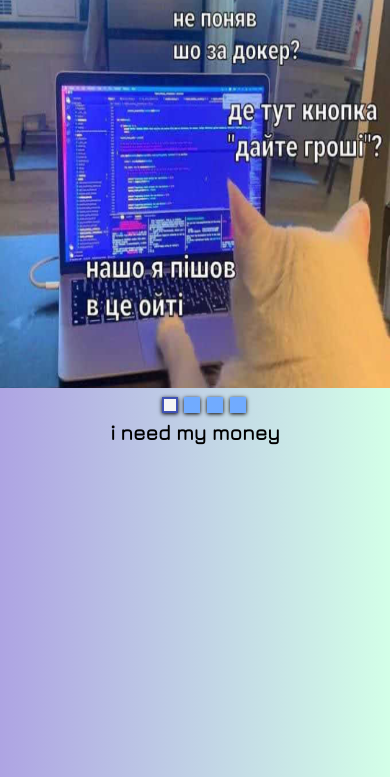
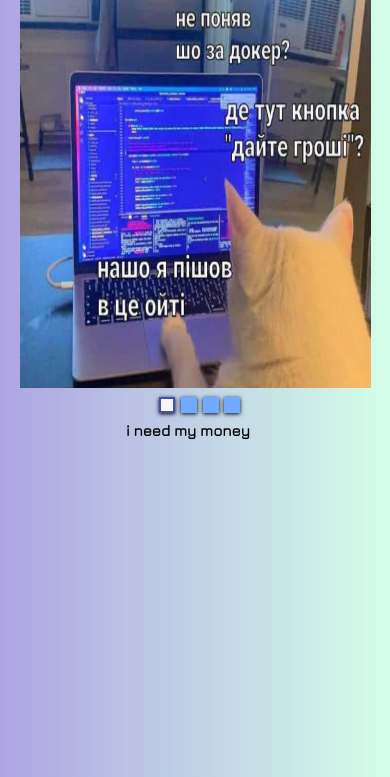
Before and after one commit to drbehavr/cssMemSlider, a plain HTML site: page index.html in a window 390 px wide. Shown: the part 67-844 px from the top of the page. Drawn offline with nearby package versions, Linux system fonts and the light colour scheme.

Commit message:
refactor:change wrapper size for adaptive,fix problem with control btns 2022-05-17 15:19:33

```diff
--- a/style.css
+++ b/style.css
@@ -77,7 +77,7 @@ body {
 
 #slides {
    width: 400%;
-   height: 100%;
+   height: 42rem;
    display: flex;
    transition: all 1s ease;
    overflow: hidden;
@@ -130,7 +130,7 @@ input[name="r"] {
   display: none;
 }
 .control {
-  width: 100%;
+  width: 99%;
   display: flex;
   align-items: center;
   flex-direction: row;
@@ -205,34 +205,65 @@ input[name="r"] {
 }
 /*adaptive*/
 
-
+@media (max-width:1300px) and (min-width:1041px) {
+  .control {
+  width: 96%;
+  }
+  .wrapper {
+    width: 47%;
+  }
+}
 @media (max-width:1040px) {
 body {
   max-width: 100%;
 }
+.control {
+  width: 94%;
+}
+.wrapper {
+  width: 70%;
+}
 }
 @media (max-width: 1006px) and (min-width:320px) {
  .control {
-  width: 100%;
+  width: 96%;
   display: flex;
   align-items: center;
   flex-direction: column-reverse;
   justify-content: center;
  }
  .text {
-   font-size: 1.3rem;
+   font-size: 0.95rem;
    text-align: center;
  }
  .wrapper {
    gap: 2%;
-   width: 90%;
+   width: 65%;
  }
 
 }
 @media (max-width: 600px) and (min-width:320px) {
   .wrapper {
 
-    width: 100%;
+    width: 75%;
   }
   .header {height: 4rem; }
 }
+@media (max-width: 580px) and (min-width:320px) {
+  .wrapper {
+
+    width: 90%;
+  }
+
+}
+@media (max-width:320px) {
+  .wrapper {
+
+    width: 100%;
+  }
+.text {
+
+    font-size: 0.75rem;
+
+}
+}
```
